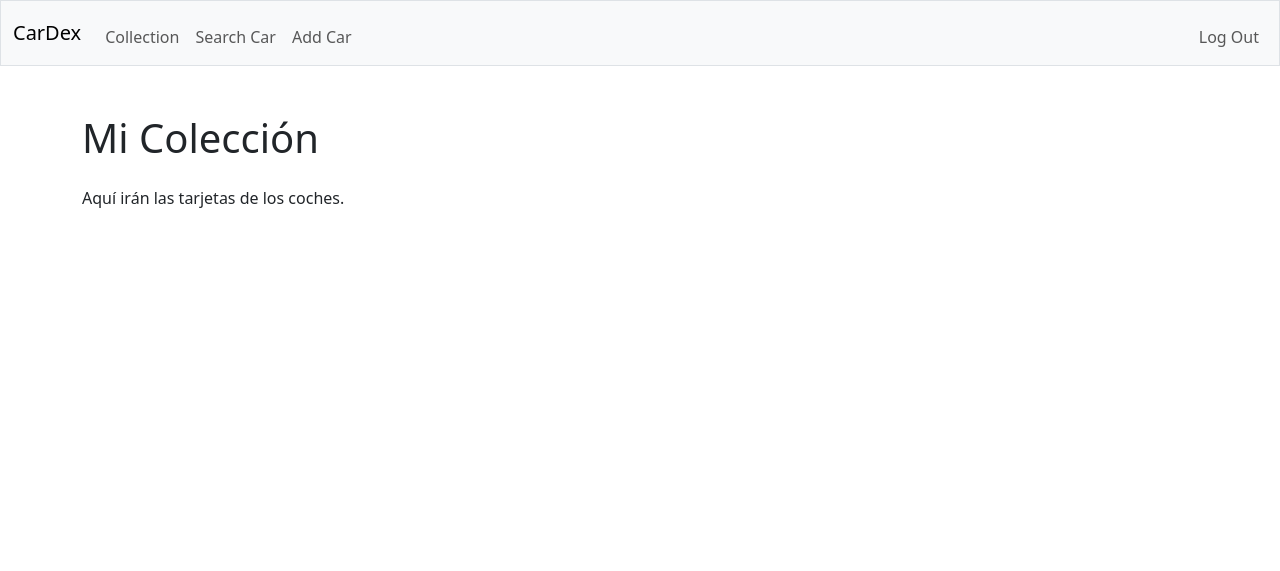
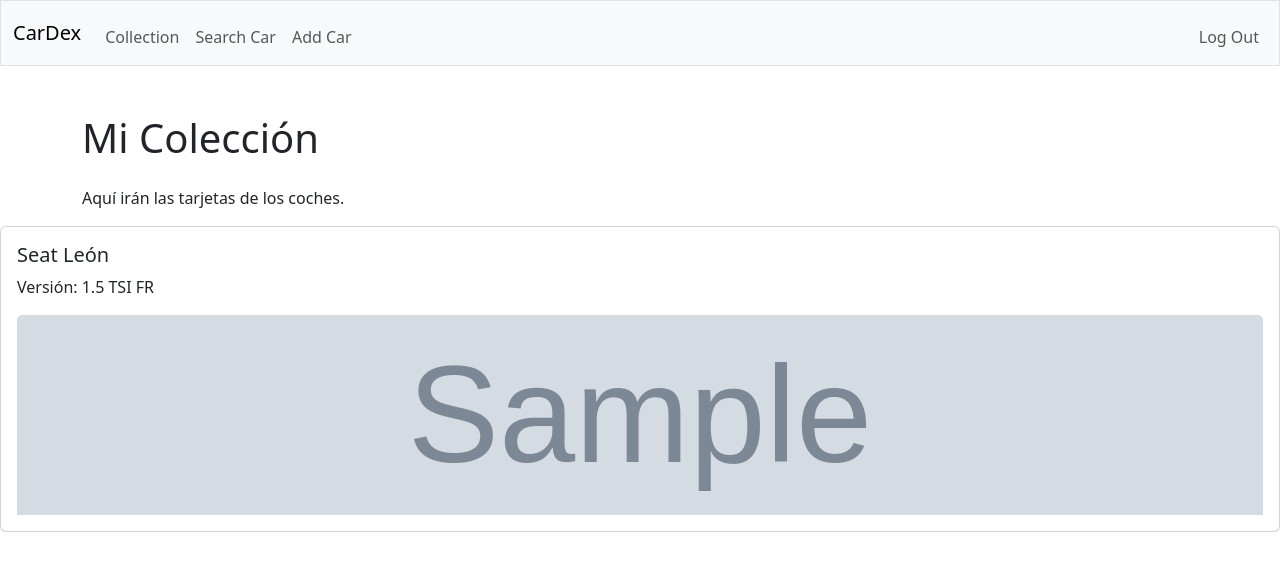
Before and after one commit to Athomicos/CarDex, a Flask app: page /collection in a window 1280 px wide. Shown: the top 571 px of the page. Run offline with Flask 3, Linux system fonts and the light colour scheme; the visitor is signed in with stand-in values (Sample User, id 1); tables that the repository leaves empty hold one stand-in row (values such as "Sample post"); grey boxes marked "Sample" are stand-in pictures; some libraries are stand-ins or nearby versions.

Commit message:
Developing collection

```diff
--- a/app.py
+++ b/app.py
@@ -85,8 +85,21 @@ def add_car():
 @login_required
 def collection():
     """Show user's collection"""
-    return render_template("collection.html")
+    user_id = session["user_id"]
 
+    user_cars = db.execute("""
+        SELECT
+            cars.*,
+            sightings.photo_path,
+            sightings.date,
+            sightings.location
+        FROM cars
+        JOIN sightings ON cars.id = sightings.car_id
+        WHERE sightings.user_id = ?
+    """, user_id)
+
+    print(f"Foto guardada: {user_cars[0]['photo_path']}" if user_cars else "No cars found")
+    return render_template("collection.html", user_cars=user_cars)
 
 @app.route("/login", methods=["GET", "POST"])
 def login():
--- a/templates/collection.html
+++ b/templates/collection.html
@@ -5,4 +5,21 @@
     <h1 class="mb-4">Mi Colección</h1>
     <p>Aquí irán las tarjetas de los coches.</p>
 </div>
+{% for car in user_cars %}
+    <div class="card mb-3">
+        <div class="card-body">
+            <h5 class="card-title">{{ car.brand }} {{ car.model }}</h5>
+            <p class="card-text">Versión: {{ car.version }}</p>
+
+            {% if car.photo_path %}
+            <img src="{{ car.photo_path }}"
+                class="card-img-top" alt="Foto del coche" style="max-height: 200px; object-fit: cover;">
+
+            {% else %}
+                <img src="{{ url_for('static', filename='img/no-car.png') }}"
+                    class="card-img-top" alt="Sin foto" style="max-height: 200px; object-fit: cover;">
+            {% endif %}
+        </div>
+    </div>
+{% endfor %}
 {% endblock %}
```
